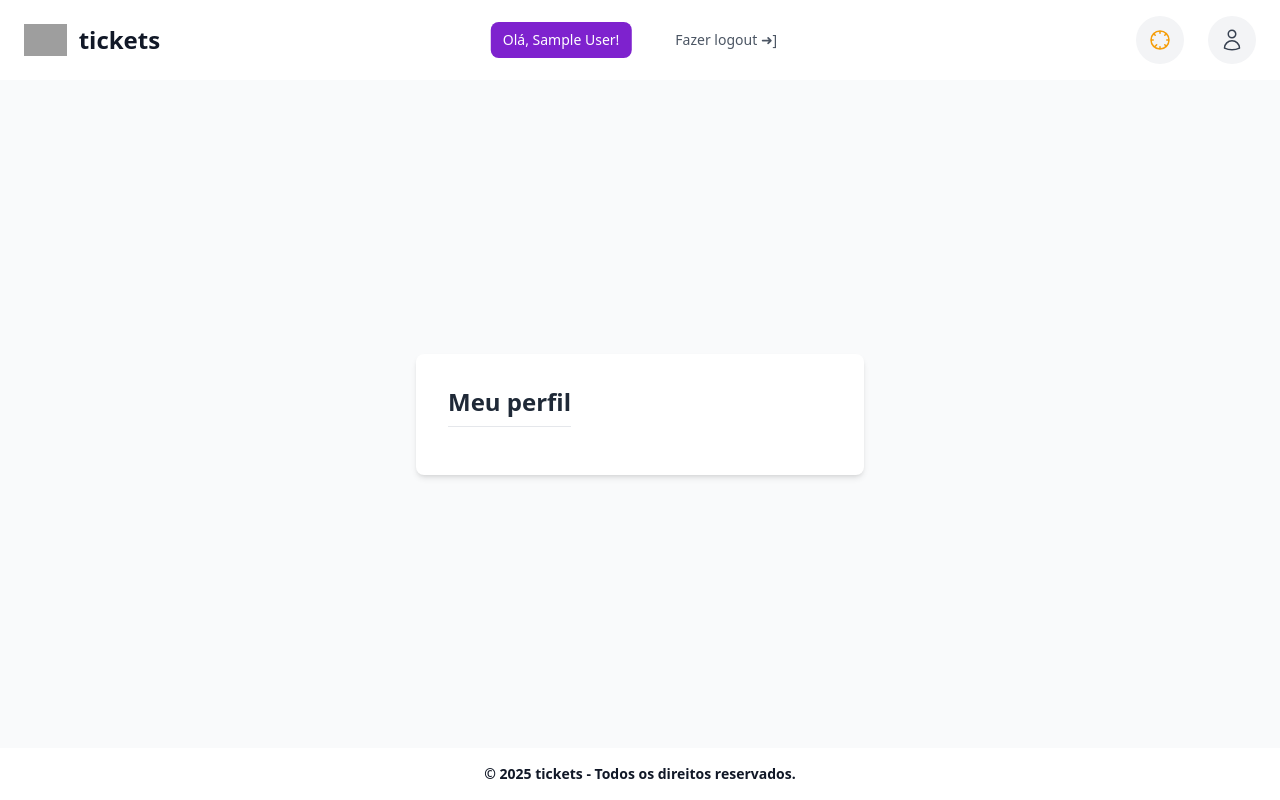
After one commit to lucsdsm/tickets, a Flask app: page /profile/view in a window 1280 px wide. The commit adds this page. Run offline with Flask 3, Linux system fonts and the light colour scheme; the visitor is signed in with stand-in values (Sample User, id 1); grey boxes are pictures that could not be loaded.

Commit message:
rota para acesso ao perfil

```diff
--- a/app/__init__.py
+++ b/app/__init__.py
@@ -72,6 +72,9 @@ def create_app() -> Flask:
         from .routes.auth import auth
         app.register_blueprint(auth.auth, url_prefix='/auth')
 
+        from .routes.profile import profile
+        app.register_blueprint(profile.profile, url_prefix='/profile')
+
         from .routes.panel import panel
         app.register_blueprint(panel.panel, url_prefix='/panel')
 
--- a/app/routes/auth/auth.py
+++ b/app/routes/auth/auth.py
@@ -119,7 +119,7 @@ def login() -> 'Response':
             flash('Usuário ou senha inválidos.', 'danger')
 
     # se o método for GET, renderiza o template de login
-    return render_template('auth/login.html')
+    return render_template('auth/main.html')
 
 @auth.route('/logout')
 @login_required
--- a/app/routes/panel/panel.py
+++ b/app/routes/panel/panel.py
@@ -14,4 +14,4 @@ def view() -> 'Response':
         flash('Acesso negado. Você não tem permissão para acessar o panel de administração.', 'danger')
         return redirect(url_for('main.home'))
 
-    return render_template('panel/index.html', user=current_user)
+    return render_template('panel/main.html', user=current_user)
--- /dev/null
+++ b/app/routes/profile/profile.py
@@ -0,0 +1,12 @@
+from app import db
+from flask import Blueprint, render_template, redirect, url_for, flash, request, session, Response
+from flask_login import login_user, logout_user, login_required, current_user
+from app.decorators import admin_required
+from app.models import User
+
+profile = Blueprint('profile', __name__)
+
+@profile.route('/view')
+@login_required
+def view():
+    return render_template('profile/main.html')
--- a/app/routes/users/users.py
+++ b/app/routes/users/users.py
@@ -15,7 +15,7 @@ def view():
         return redirect(url_for('main.home'))
 
     users = User.query.order_by(User.id).all()
-    return render_template('panel/users/users.html', users=users)
+    return render_template('panel/users/main.html', users=users)
 
 @users.route('/add_user', methods=['GET', 'POST'])
 @login_required
--- a/app/templates/layout.html
+++ b/app/templates/layout.html
@@ -176,7 +176,7 @@
                 </button>
 
                 <!-- botão de perfil -->
-                <a href="#" title="Ver Perfil"
+                <a href="{{ url_for('profile.view') }}" title="Ver Perfil"
                     class="relative w-12 h-12 flex items-center justify-center overflow-hidden rounded-full text-lg text-gray-700 bg-gray-100 hover:bg-gray-200 dark:bg-gray-700 dark:text-gray-200 dark:hover:bg-gray-600 transition-colors focus:outline-none">
 
                     <span class="sr-only"> Ver Perfil </span>
--- /dev/null
+++ b/app/templates/profile/main.html
@@ -0,0 +1,11 @@
+{% extends "layout.html" %}
+
+{% block content %}
+    <div class="max-w-md mx-auto bg-white dark:bg-gray-800 p-8 rounded-lg shadow-md">
+        <fieldset class="space-y-6">
+            <legend class="text-2xl font-bold border-b pb-2 mb-4 dark:text-white"> Meu perfil </legend>
+
+            <!-- <div class="mt-4">
+                <a href="{{ url_for('users.view') }}" class="w-1/2 mx-auto flex justify-center items-center text-white bg-purple-700 hover:bg-purple-800 focus:ring-4 focus:outline-none focus:ring-purple-300 font-medium rounded-lg text-sm px-5 py-2.5 text-center dark:bg-purple-600 dark:hover:bg-purple-700 dark:focus:ring-purple-800 disabled:opacity-50 disabled:cursor-not-allowed"> Usuários </a>
+            </div> -->
+{% endblock %}
```
Also changed, not shown: app/templates/auth/main.html (renamed from app/templates/auth/login.html), app/templates/panel/main.html (renamed from app/templates/panel/index.html), app/templates/panel/users/main.html (renamed from app/templates/panel/users/users.html).
